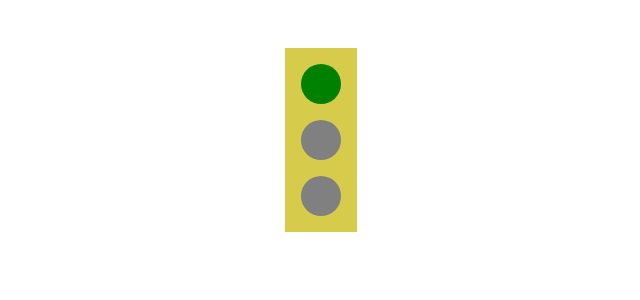
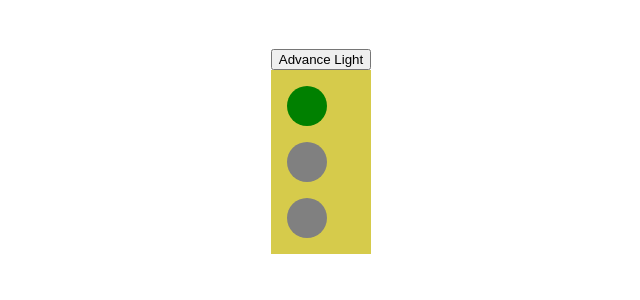
Before and after one commit to tmichaelreis/stoplight, a React (Create React App) app: page / in a window 1280 px wide. Shown: the top 300 px of the page, without its empty margins (319-959 px from the left). Built offline with nearby package versions, Linux system fonts and the light colour scheme.

Commit message:
Add button to advance stoplight state

```diff
--- a/src/components/Stoplight.js
+++ b/src/components/Stoplight.js
@@ -2,9 +2,7 @@ import Bulb from "./Bulb.js";
 
 import styles from "./Stoplight.module.css";
 
-const Stoplight = ({ currentColor }) => {
-  const colors = ["green", "yellow", "red"];
-
+const Stoplight = ({ colors, currentColor }) => {
   return (
     <div className={styles.stoplight}>
       {colors.map((color) => {
--- a/src/containers/StoplightContainer.js
+++ b/src/containers/StoplightContainer.js
@@ -1,10 +1,25 @@
 import { useState } from "react";
+
 import Stoplight from "../components/Stoplight.js";
 
 const StoplightContainer = () => {
-  const [color, setColor] = useState("green");
+  const colors = ["green", "yellow", "red"];
+  const [currentColor, setCurrentColor] = useState("green");
 
-  return <Stoplight currentColor={color} />;
+  const advanceColor = () => {
+    const currentColorIndex = colors.indexOf(currentColor);
+
+    const nextColorIndex = (currentColorIndex + 1) % colors.length;
+
+    setCurrentColor(colors[nextColorIndex]);
+  };
+
+  return (
+    <div>
+      <button onClick={advanceColor}>Advance Light</button>
+      <Stoplight colors={colors} currentColor={currentColor} />
+    </div>
+  );
 };
 
 export default StoplightContainer;
```
